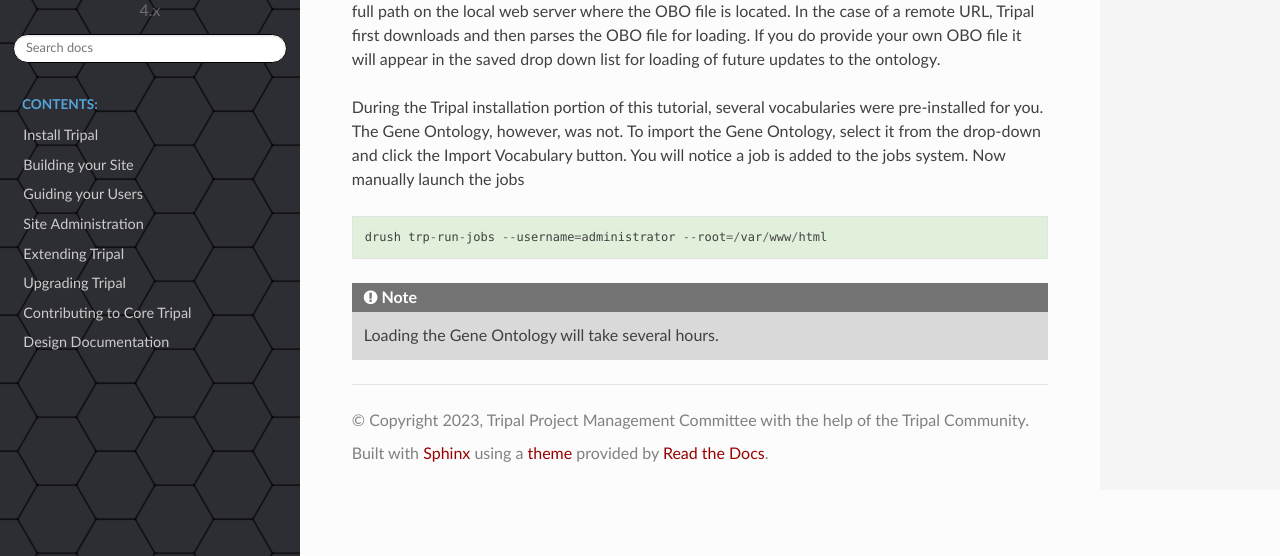
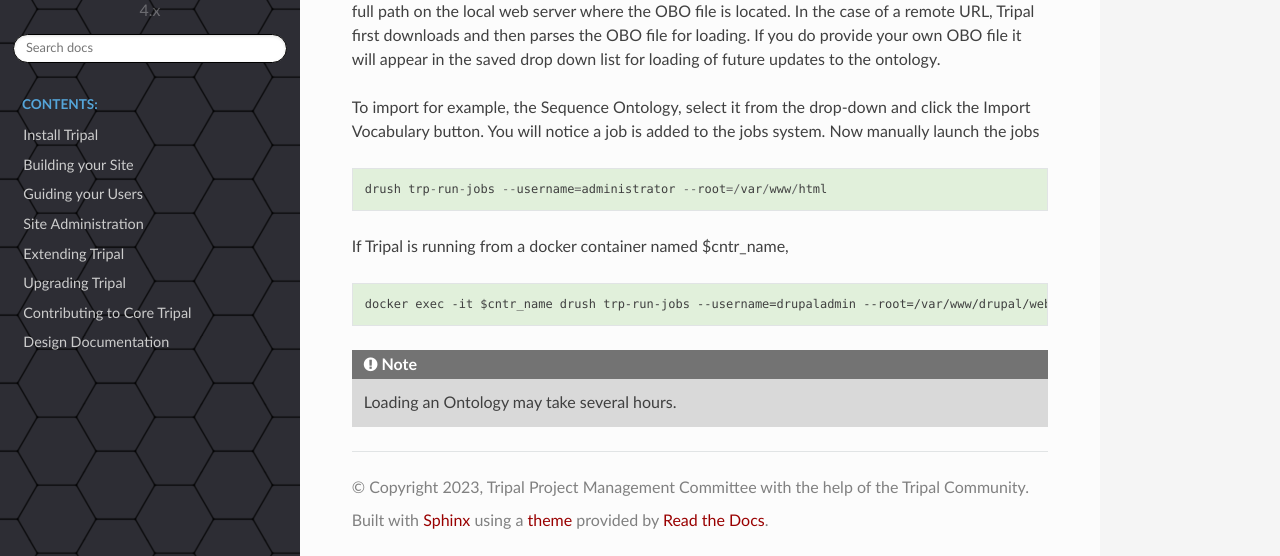
Before and after one commit to tripal/tripal_doc, a Sphinx documentation site: the page built from docs/site_building/example_genomic/controlled_vocabs.rst, in a window 1280 px wide and 900 px high, scrolled down 1199 px, cut to the strip 344-900 px from the top of the window. Built offline with Sphinx 7.4.7 and the Read the Docs theme 2.0.0, drawn with Linux system fonts in a browser that asks for light colours.

Commit message:
Editing tripal_doc/docs/site_suilding: Example genomic site rst and associated .png files to branch 49-addPlaceholderPages

```diff
--- a/docs/site_building/example_genomic/analyses.rst
+++ b/docs/site_building/example_genomic/analyses.rst
@@ -31,7 +31,7 @@ Here you can provide the necessary details to help others understand the source
 
 .. note::
 
-  Documentation for **Publication**, **Project** and **Database Reference Annotations** that appear in the **Analysis** page will be added when the functionality is available in Tv4.
+  Features **Publication**, **Project** and **Database Reference Annotations** have not yet been implemented for Tripal v4, documentation will be added once this feature is available.
 
 After saving, you should have the following analysis page:
 
--- a/docs/site_building/example_genomic/controlled_vocabs.rst
+++ b/docs/site_building/example_genomic/controlled_vocabs.rst
@@ -7,12 +7,18 @@ Before we proceed with setup of our example genomics site we will want to load t
 
 The Ontology loader allows you to select a pre-defined vocabulary for loading or allow you to provide your own. If you provide your own, you give the remote URL of the OBO file or provide the full path on the local web server where the OBO file is located. In the case of a remote URL, Tripal first downloads and then parses the OBO file for loading. If you do provide your own OBO file it will appear in the saved drop down list for loading of future updates to the ontology.
 
-During the Tripal installation portion of this tutorial, several vocabularies were pre-installed for you. The Gene Ontology, however, was not. To import the Gene Ontology, select it from the drop-down and click the Import Vocabulary button. You will notice a job is added to the jobs system. Now manually launch the jobs
+To import for example, the Sequence Ontology, select it from the drop-down and click the Import Vocabulary button. You will notice a job is added to the jobs system. Now manually launch the jobs
 
 ::
 
   drush trp-run-jobs --username=administrator --root=/var/www/html
 
+If Tripal is running from a docker container named $cntr_name,
+
+::
+
+  docker exec -it $cntr_name drush trp-run-jobs --username=drupaladmin --root=/var/www/drupal/web
+
 .. note::
 
-  Loading the Gene Ontology will take several hours.
+  Loading an Ontology may take several hours.
```
Also changed, not shown: docs/site_building/example_genomic.rst (+24 -0 lines), docs/site_building/example_genomic/organisms.rst (+11 -1 lines).
